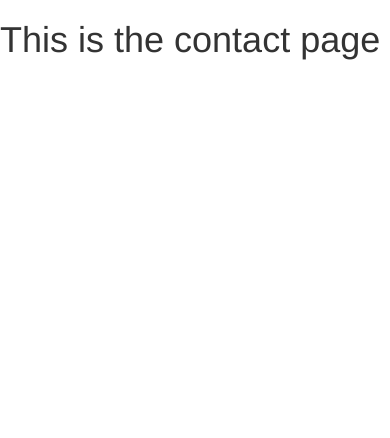
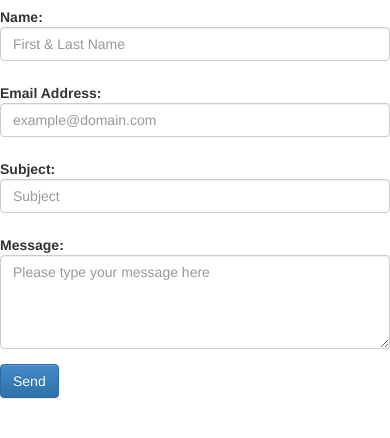
Before and after one commit to odanehamilton/info3180-lab3, a Flask app: page /contact in a window 390 px wide. Shown: the top 438 px of the page. Run offline with Flask 2, Linux system fonts and the light colour scheme; style sheets or scripts are compiled from the project's sources; some libraries are stand-ins or nearby versions.

Commit message:
Added send_mail method

```diff
--- a/app/templates/contact.html
+++ b/app/templates/contact.html
@@ -6,5 +6,35 @@
 
 
 {% block main %}
-<h1>This is the contact page</h1>
+<form class="form-horizontal" role="form" method="post" action="/contact">
+    <div class="form-group">
+        <label for="name" class="col-sm-2 control-label">Name:</label>
+        <div class="col-sm-10">
+            <input type="text" class="form-control" id="name" name="name" placeholder="First & Last Name" value="">
+        </div>
+    </div>
+    <div class="form-group">
+        <label for="email" class="col-sm-2 control-label">Email Address:</label>
+        <div class="col-sm-10">
+            <input type="email" class="form-control" id="email" name="email" placeholder="example@domain.com" value="">
+        </div>
+    </div>
+    <div class="form-group">
+        <label for="name" class="col-sm-2 control-label">Subject:</label>
+        <div class="col-sm-10">
+            <input type="text" class="form-control" id="subject" name="subject" placeholder="Subject" value="">
+        </div>
+    </div>
+    <div class="form-group">
+        <label for="message" class="col-sm-2 control-label">Message:</label>
+        <div class="col-sm-10">
+            <textarea class="form-control" rows="4" name="message" placeholder="Please type your message here"></textarea>
+        </div>
+    </div>
+    <div class="form-group">
+        <div class="col-sm-10 col-sm-offset-2">
+            <input id="submit" name="submit" type="submit" value="Send" class="btn btn-primary">
+        </div>
+    </div>
+</form>
 {% endblock %}
--- a/app/views.py
+++ b/app/views.py
@@ -5,7 +5,8 @@ Werkzeug Documentation:  http://werkzeug.pocoo.org/documentation/
 
 This file creates your application.
 """
-
+import cgi
+import smtplib
 from app import app
 from flask import render_template, request, redirect, url_for
 
@@ -14,15 +15,49 @@ from flask import render_template, request, redirect, url_for
 # Routing for your application.
 ###
 
+def send_email():
+
+    formData = cgi.FieldStorage()
+    fromaddr = 'odane.hamilton@gmail.com'
+    fromname = 'Odane'
+    toname = 'John'
+    subject = 'Test 2'
+    msg = 'Data'
+    toaddr  = 'me@odanephamilton.com'
+    message = messagetosend = message.format(
+                             fromname,
+                             fromaddr,
+                             toname,
+                             toaddr,
+                             subject,
+                             msg)
+
+    username = 'odane.hamilton@gmail.com'
+    password = 'xcncejeiwtjbbqzg'
+
+    # The actual mail send
+    server = smtplib.SMTP('smtp.gmail.com:587')
+    server.starttls()
+    server.login(username,password)
+    server.sendmail(fromaddr, toaddr, messagetosend)
+    server.quit()
+
+
+
+
+
 @app.route('/')
 def home():
     """Render website's home page."""
     return render_template('home.html')
 
-@app.route('/contact')
+
+@app.route('/contact', methods=['GET', 'POST'])
 def contact():
     """Render website's contact page."""
     return render_template('contact.html')
+
+
 
 
 
@@ -61,4 +96,4 @@ def page_not_found(error):
 
 
 if __name__ == '__main__':
-    app.run(debug=True,host="0.0.0.0",port="8888")
+    app.run(debug=True,host="0.0.0.0",port="8080")
```
